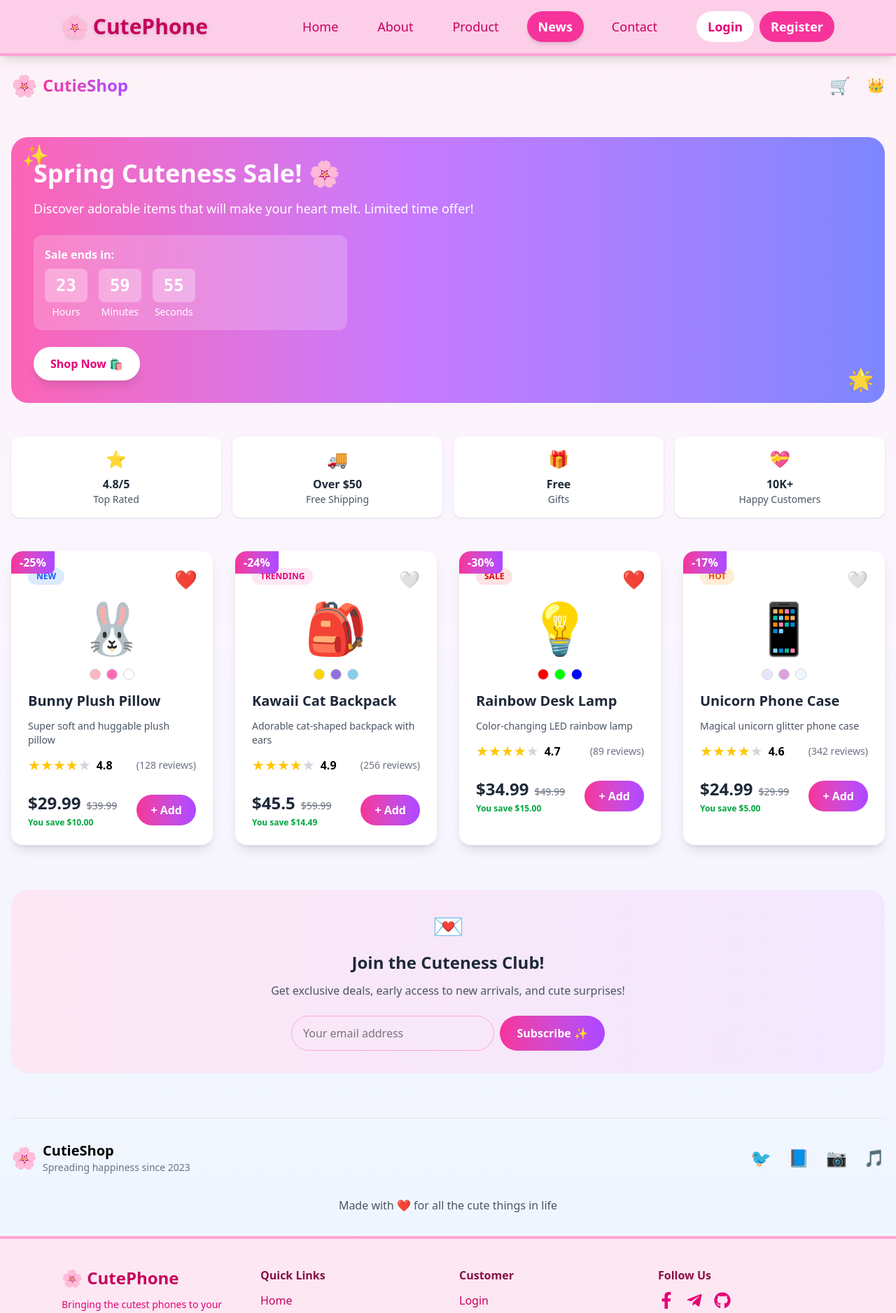
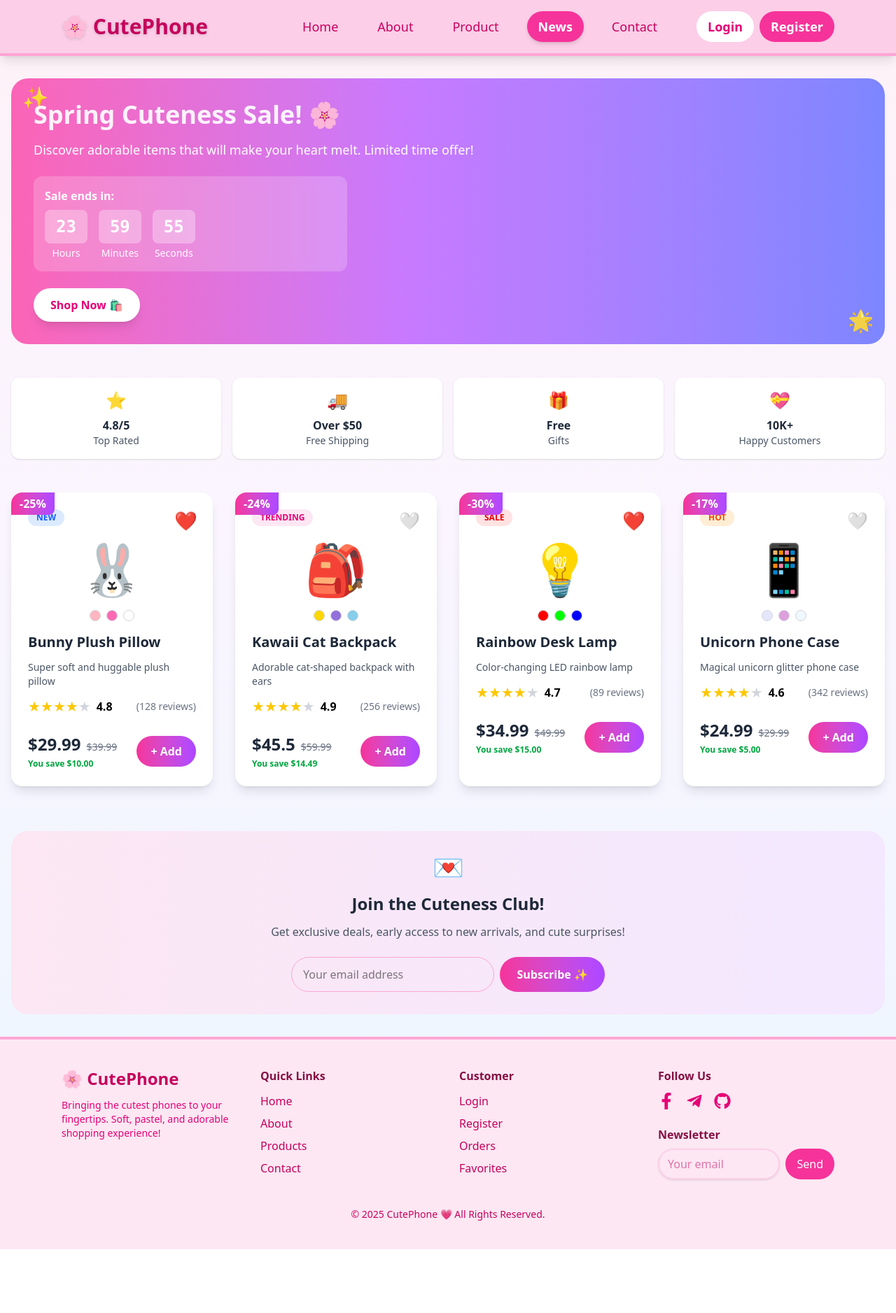
Before and after one commit to JEN-GIT-123/git_sarona, a React (Vite) app: page /news in a window 1280 px wide. Shown: the top 1877 px of the page at 70% size. After the commit the page ends 1786 px from the top, so only its background shows below. Built offline with nearby package versions, Linux system fonts and the light colour scheme.

Commit message:
No header

```diff
--- a/src/pages/News.jsx
+++ b/src/pages/News.jsx
@@ -103,30 +103,6 @@ export default function News() {
 
   return (
     <div className="min-h-screen bg-gradient-to-b from-pink-50 via-purple-50 to-blue-50">
-      <header className="container mx-auto px-4 py-6">
-        <div className="flex justify-between items-center">
-          <div className="flex items-center space-x-2">
-            <span className="text-3xl">🌸</span>
-            <h1 className="text-2xl font-bold bg-gradient-to-r from-pink-500 to-purple-500 bg-clip-text text-transparent">
-              CutieShop
-            </h1>
-          </div>
-          <div className="flex items-center space-x-6">
-            <div className="relative group">
-              <CartIcon />
-              <div className="absolute hidden group-hover:block right-0 top-full mt-2 w-64 bg-white rounded-lg shadow-lg p-4 z-10">
-                <p className="font-semibold mb-2">Cart ({cart.length} items)</p>
-                {cart.length === 0 ? (
-                  <p className="text-gray-500">Your cart is empty</p>
-                ) : (
-                  <p className="text-green-600">Items added!</p>
-                )}
-              </div>
-            </div>
-            <span className="text-xl">👑</span>
-          </div>
-        </div>
-      </header>
 
       <main className="container mx-auto px-4 py-8">
         {/* Hero Section with Timer */}
@@ -312,28 +288,6 @@ export default function News() {
           </div>
         </div>
 
-        {/* Footer */}
-        <footer className="mt-16 pt-8 border-t border-gray-200">
-          <div className="flex flex-col md:flex-row justify-between items-center">
-            <div className="flex items-center space-x-2 mb-4 md:mb-0">
-              <span className="text-3xl">🌸</span>
-              <div>
-                <div className="font-bold text-xl">CutieShop</div>
-                <div className="text-sm text-gray-500">Spreading happiness since 2023</div>
-              </div>
-            </div>
-            <div className="flex space-x-6 text-2xl">
-              {['🐦', '📘', '📷', '🎵'].map((icon, index) => (
-                <button key={index} className="hover:scale-110 transform transition-transform">
-                  {icon}
-                </button>
-              ))}
-            </div>
-          </div>
-          <p className="text-center text-gray-600 mt-8">
-            Made with ❤️ for all the cute things in life
-          </p>
-        </footer>
       </main>
     </div>
   );
```
